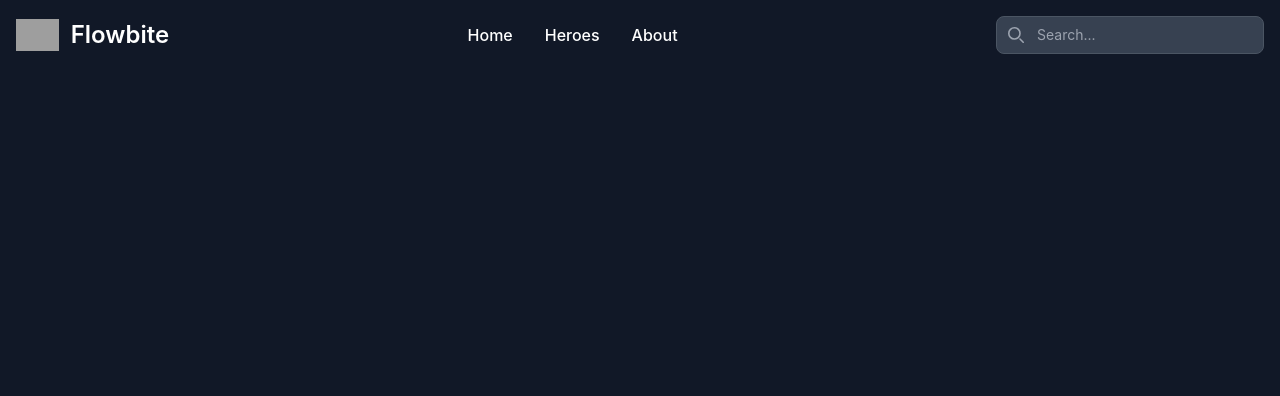
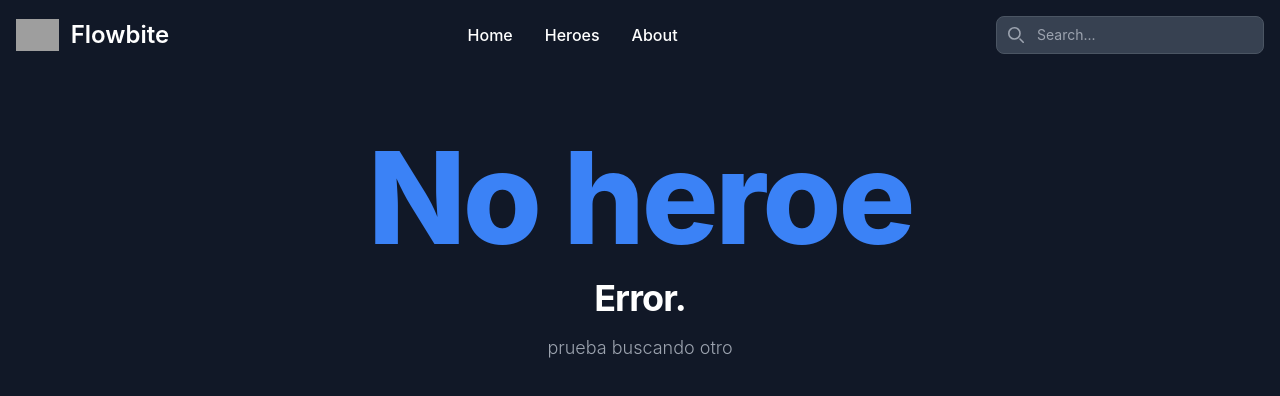
Before and after one commit to ElmerRCH/angular-udemy, an Angular app in the folder heroes/: page /search/1 in a window 1280 px wide. Shown: the top 396 px of the page. Built offline with nearby package versions, Linux system fonts and the light colour scheme; grey boxes are pictures that could not be loaded.

Commit message:
mesage error

```diff
--- a/heroes/src/app/components/result-search/result-search.component.html
+++ b/heroes/src/app/components/result-search/result-search.component.html
@@ -1,3 +1,13 @@
+<section *ngIf="heroe.length == 0" class="bg-white dark:bg-gray-900">
+    <div class="py-8 px-4 mx-auto max-w-screen-xl lg:py-16 lg:px-6">
+        <div class="mx-auto max-w-screen-sm text-center">
+            <h1 class="mb-4 text-7xl tracking-tight font-extrabold lg:text-9xl text-primary-600 dark:text-primary-500">No heroe</h1>
+            <p class="mb-4 text-3xl tracking-tight font-bold text-gray-900 md:text-4xl dark:text-white">Error.</p>
+            <p class="mb-4 text-lg font-light text-gray-500 dark:text-gray-400">prueba buscando otro</p>
+        </div>
+    </div>
+</section>
+
 
 <div *ngFor="let heroe of heroe" >
     <a href="#" class="flex flex-col items-center bg-white border border-gray-200 rounded-lg shadow md:flex-row md:max-w-xl hover:bg-gray-100 dark:border-gray-700 dark:bg-gray-800 dark:hover:bg-gray-700">
--- a/heroes/src/app/components/result-search/result-search.component.ts
+++ b/heroes/src/app/components/result-search/result-search.component.ts
@@ -16,7 +16,7 @@ export class ResultSearchComponent {
   heroe:any = {};
 
   constructor(private activatedRoute:ActivatedRoute,
-              private heroesServices:HeroesService
+              private heroesServices:HeroesService,
 
   ){}
 
--- a/heroes/src/app/components/shared/navbar/navbar.component.ts
+++ b/heroes/src/app/components/shared/navbar/navbar.component.ts
@@ -1,7 +1,6 @@
 import { Component } from '@angular/core';
-import { RouterOutlet,RouterLink,RouterLinkActive} from '@angular/router';
+import { RouterOutlet,RouterLink,RouterLinkActive,Router} from '@angular/router';
 import { CommonModule } from '@angular/common';
-import { HeroesService } from '../../../services/heroes.service';
 
 @Component({
   selector: 'app-navbar',
@@ -12,14 +11,14 @@ import { HeroesService } from '../../../services/heroes.service';
 })
 export class NavbarComponent {
 
-  constructor(private heroesService:HeroesService){
+  constructor(
+              private router: Router,
+  ){
 
   }
 
   buscarHeroe(texto:any){
-
-    let hero = this.heroesService.buscarHeroe(texto.toLowerCase())
-    console.log('llego',hero)
+    this.router.navigate(['search',texto]);
   }
 
 
```
